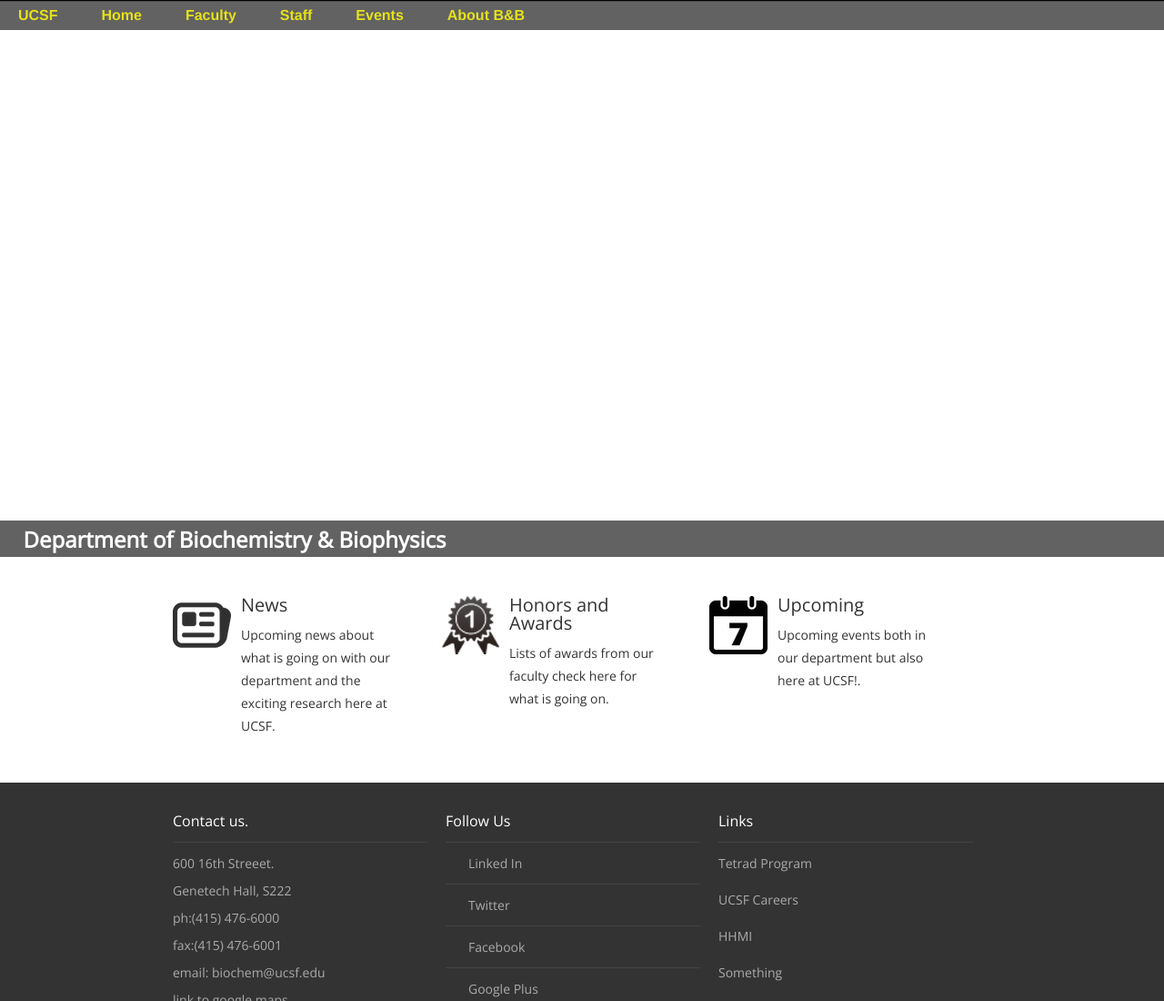
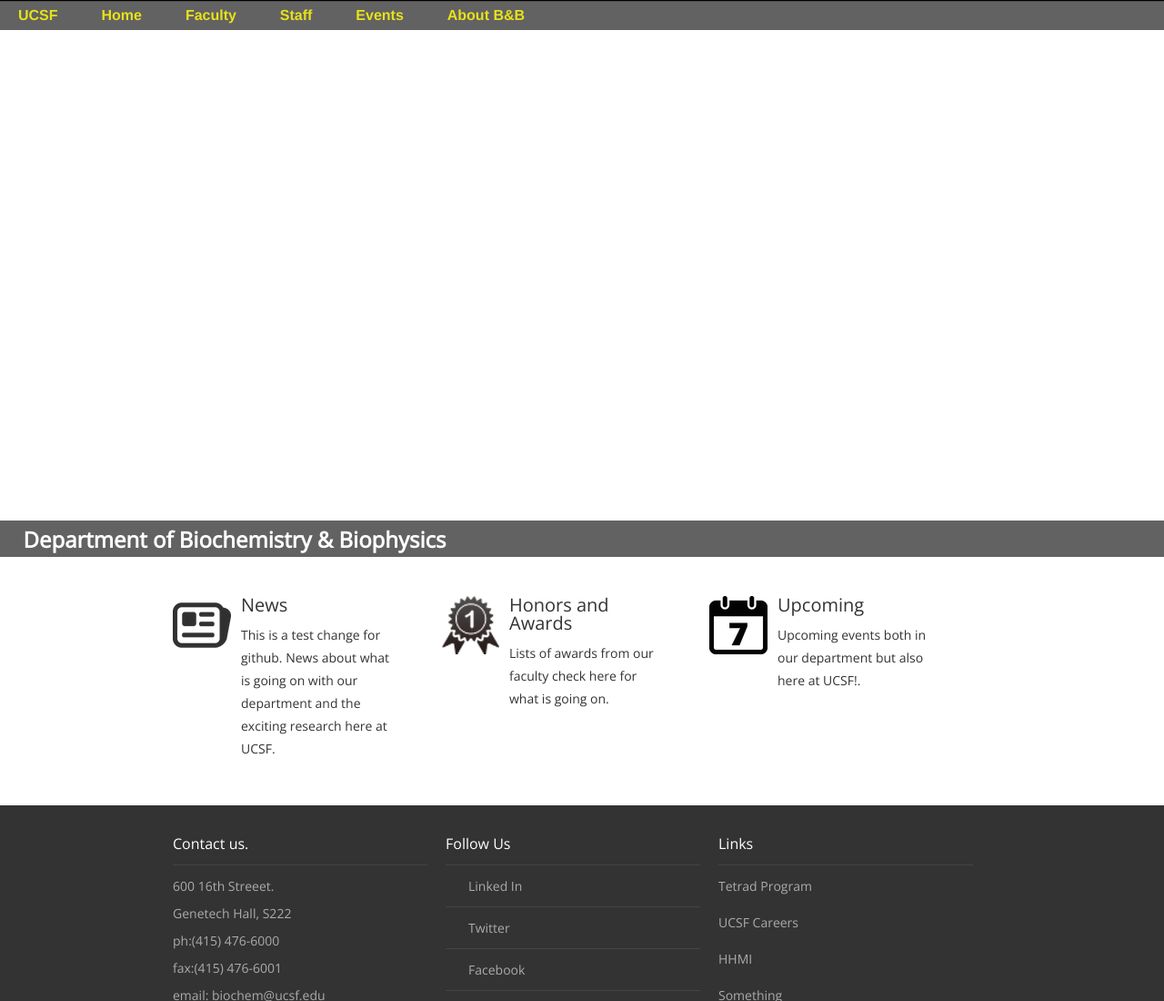
Before and after one commit to UCSF-Biochem/biochem-site, a plain HTML site: page index.html in a window 1280 px wide. Shown: the top 1100 px of the page at 91% size. Drawn offline with nearby package versions, Linux system fonts and the light colour scheme.

Commit message:
Text change to test github commit

```diff
--- a/index.html
+++ b/index.html
@@ -147,7 +147,7 @@
                 <img src="img/icon1.png" alt="Some alt text"/>
                 <h3>News</h3>
                 <p>
-                    Upcoming news about what is going on with our department and the exciting research here at UCSF.
+                    This is a test change for github. News about what is going on with our department and the exciting research here at UCSF.
                 </p>
             </article>
             <article>
```
